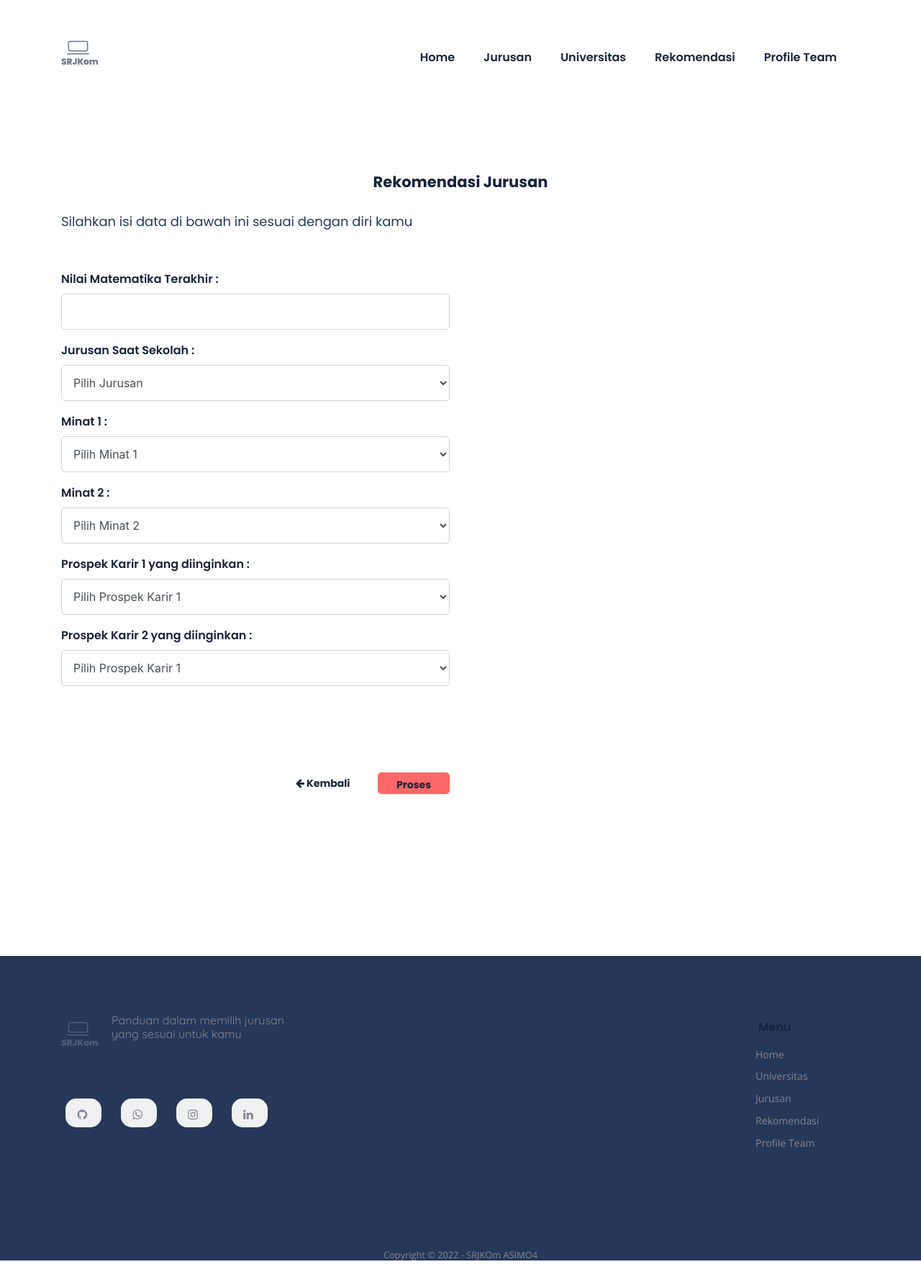
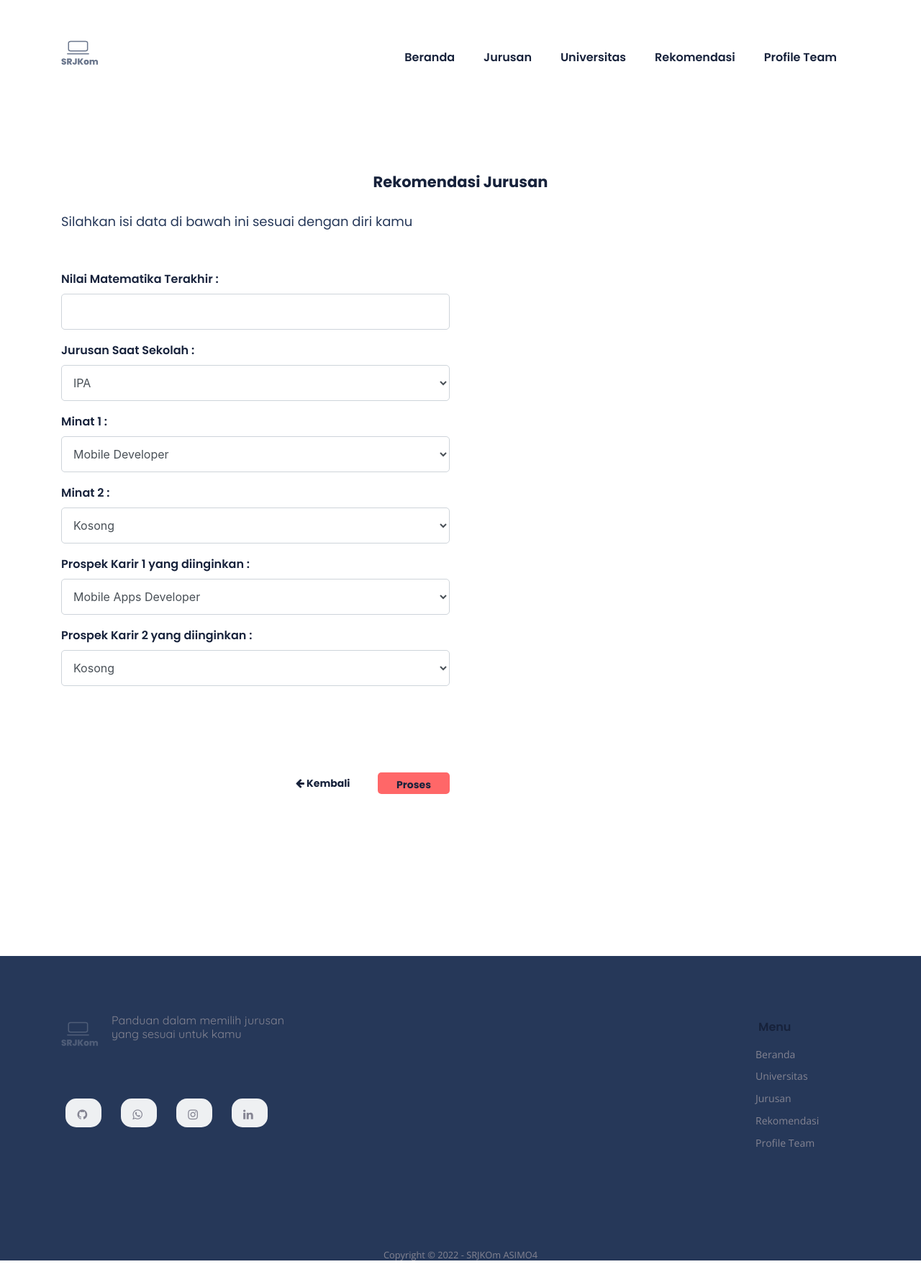
Before and after one commit to ulung3ko/srjkom, a Flask app: page /rekomendasi in a window 1280 px wide. Shown: the whole page at 72% size. Run offline with Flask 2, Linux system fonts and the light colour scheme; parts of the project's set-up code (start-up, migrations or seed data) failed here and were passed over; grey boxes are pictures that could not be loaded.

Commit message:
Merapikan tampilan

```diff
--- a/app/templates/rekomendasi.html
+++ b/app/templates/rekomendasi.html
@@ -34,7 +34,7 @@
             <div class="collapse navbar-collapse" id="openNavbar">
               <ul class="navbar-nav ml-auto">
                 <li class="nav-item">
-                  <a class="nav-link" href={{ url_for ('beranda') }}>Home</a>
+                  <a class="nav-link" href={{ url_for ('beranda') }}>Beranda</a>
                 </li>
                 <li class="nav-item">
                   <a class="nav-link" href={{ url_for ('beranda') }}>Jurusan</a>
@@ -71,8 +71,8 @@
                         <div class="col-md-6">
                             <div class="form-group">
                                 <label for="nilai_matematika">Nilai Matematika Terakhir : </label>
-                                <input type="number" name="nilai_matematika" class="form-control" id="nilai_matematika"
-                                onInput="$('#nilai_matematika').html($(this).val())">
+                                <input type="number" name="nilai_matematika" min="0" max="100" class="form-control" id="nilai_matematika"
+                                onInput="$('#nilai_matematika').html($(this).val())" required>
                             </div>
                         </div>
                     </div>
@@ -81,13 +81,7 @@
                             <div class="form-group">
                                 <label for="jurusan">Jurusan Saat Sekolah : </label>
                                 <br>
-                                <!-- <p><input type="radio" id="ipa" onInput="$('#rangeVal_ipa').html($(this).val())"> IPA</p>
-                                <p><input type="radio" id="ips" onInput="$('#rangeVal_ips').html($(this).val())"> IPS</p>
-                                <p><input type="radio" id="tkj" onInput="$('#rangeVal_tkj').html($(this).val())"> TKJ</p>
-                                <p><input type="radio" id="rpl" onInput="$('#rangeVal_rpl').html($(this).val())"> RPL</p>
-                                <p><input type="radio" id="multimedia" onInput="$('#rangeVal_multimedia').html($(this).val())"> MULTIMEDIA</p> -->
-                                <select class="form-control" name="jurusan" id="jurusan">
-                                    <option value="Pilih Jurusan">Pilih Jurusan</option>
+                                <select class="form-control" name="jurusan" id="jurusan" required>
                                     <option value=1 onInput="$(1).html($(this).val())">IPA</option>
                                     <option value=2 onInput="$(2).html($(this).val())">IPS</option>
                                     <option value=3 onInput="$(3).html($(this).val())">TKJ</option>
@@ -102,8 +96,7 @@
                             <div class="form-group">
                                 <label for="minat_1"> Minat 1 :</label>
                                 <br>
-                                <select class="form-control" name="minat_1" id="minat_1">
-                                    <option value="Pilih Minat 1">Pilih Minat 1</option>
+                                <select class="form-control" name="minat_1" id="minat_1" required>
                                     <option value=1 onInput="$(1).html($(this).val())">Mobile Developer</option>
                                     <option value=2 onInput="$(2).html($(this).val())">Data</option>
                                     <option value=3 onInput="$(4).html($(this).val())">Artificial Intelligence</option>
@@ -126,7 +119,7 @@
                                 <label for="minat_2"> Minat 2 :</label>
                                 <br>
                                   <select class="form-control" name="minat_2" id="minat_2">
-                                    <option value="Pilih Minat 2">Pilih Minat 2</option>
+                                    <option value=0 onInput="$(0).html($(this).val())">Kosong</option>
                                     <option value=1 onInput="$(1).html($(this).val())">Mobile Developer</option>
                                     <option value=2 onInput="$(2).html($(this).val())">Data</option>
                                     <option value=3 onInput="$(3).html($(this).val())">Artificial Intelligence</option>
@@ -148,8 +141,7 @@
                             <div class="form-group">
                                 <label for="prospek_karir1">Prospek Karir 1 yang diinginkan :</label>
                                 <br>
-                                <select class="form-control" name="prospek_karir1" id="prospek_karir1">
-                                    <option value="Pilih Prospek Karir 1">Pilih Prospek Karir 1</option>
+                                <select class="form-control" name="prospek_karir1" id="prospek_karir1" required>
                                     <option value=1 onInput="$(1).html($(this).val())">Mobile Apps Developer</option>
                                     <option value=2 onInput="$(2).html($(this).val())">UI / UX</option>
                                     <option value=3 onInput="$(3).html($(this).val())">Data Scientist / Data Analyst / Data Engineer</option>
@@ -169,7 +161,7 @@
                                 <label for="">Prospek Karir 2 yang diinginkan :</label>
                                 <br>
                                 <select class="form-control" name="prospek_karir2" id="prospek_karir2">
-                                    <option value="Pilih Prospek Karir 1">Pilih Prospek Karir 1</option>
+                                    <option value=0 onInput="$(0).html($(this).val())">Kosong</option>
                                     <option value=1 onInput="$(1).html($(this).val())">Mobile Apps Developer</option>
                                     <option value=2 onInput="$(2).html($(this).val())">UI / UX</option>
                                     <option value=3 onInput="$(3).html($(this).val())">Data Scientist / Data Analyst / Data Engineer</option>
@@ -188,18 +180,17 @@
                             <div class="form-group float-right form_button">
                               <a href={{ url_for ('beranda') }} class="btn btn-kembali"><i class="fa fa-arrow-left"></i> Kembali</a>
                               <button type="submit" class="btn btn-submit" id="proses_submit">Proses</button>
-                            </div>
+                            </div> <br> <br> <br> <br> <br> <br> <br>
+														<div id="hasil_rekomendasi" style=" font-size: 21px; font-weight: bold; color: #17223B;"></div>
                         </div>
-                </form>
+												<!-- <div > -->
+												<!-- </div> -->
+                	</form>
                 </div>
             </div>
         </div>
         <br>
         <!-- Bagian Halaman Untuk Hasil Rekomendasi -->
-        <div  style=" font-size: 21px; font-weight: bold; color: #17223B;">
-          <div id="hasil_rekomendasi" align="center">
-          <!-- Hasil rekomendasi akan ditampilkan disini -->
-        </div>
       </div>
     </div>
 </section>
@@ -240,7 +231,7 @@
                     <div class="footer_menu">
                         <h3>Menu</h3>
                         <ul>
-                            <li><a href="#">Home</a></li>
+                            <li><a href="#">Beranda</a></li>
                             <li><a href="#">Universitas</a></li>
                             <li><a href="#">Jurusan</a></li>
                             <li><a href="#">Rekomendasi</a></li>
```
Also changed, not shown: app/templates/index.html (+23 -19 lines).
